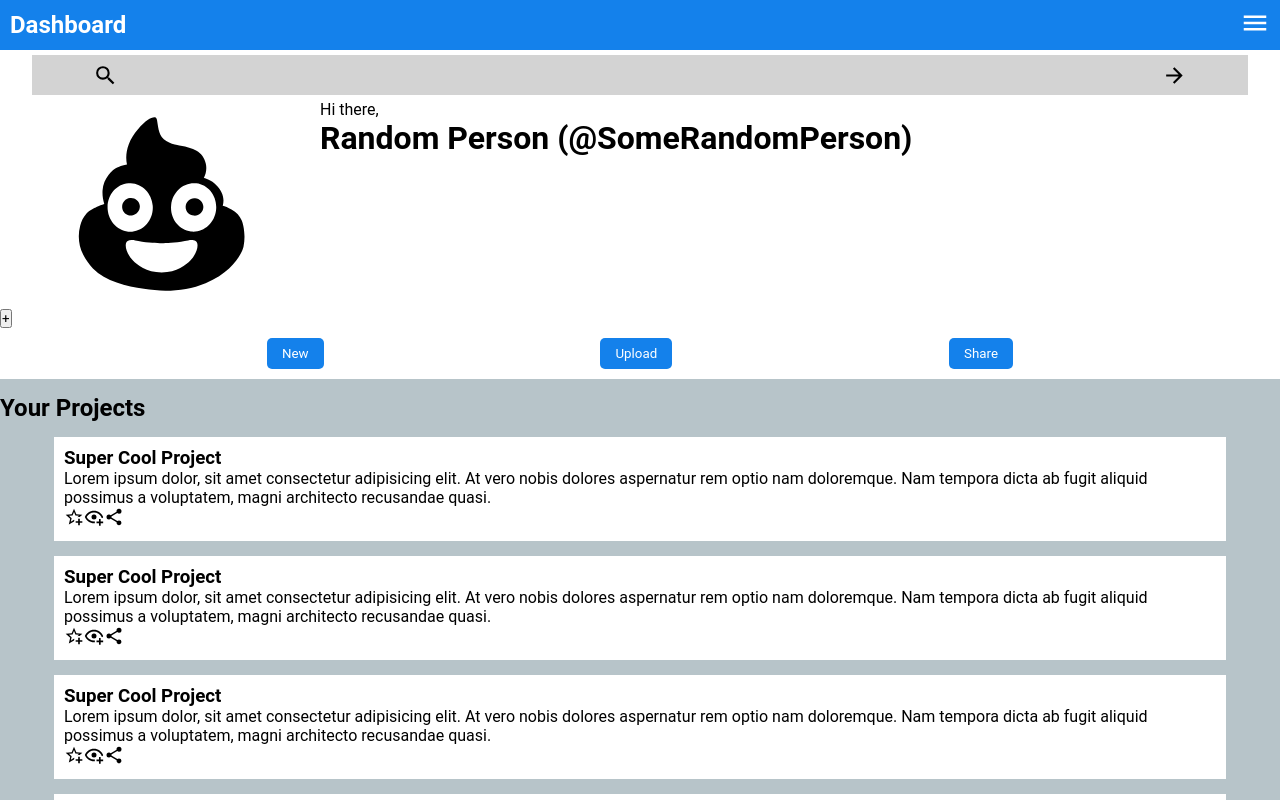
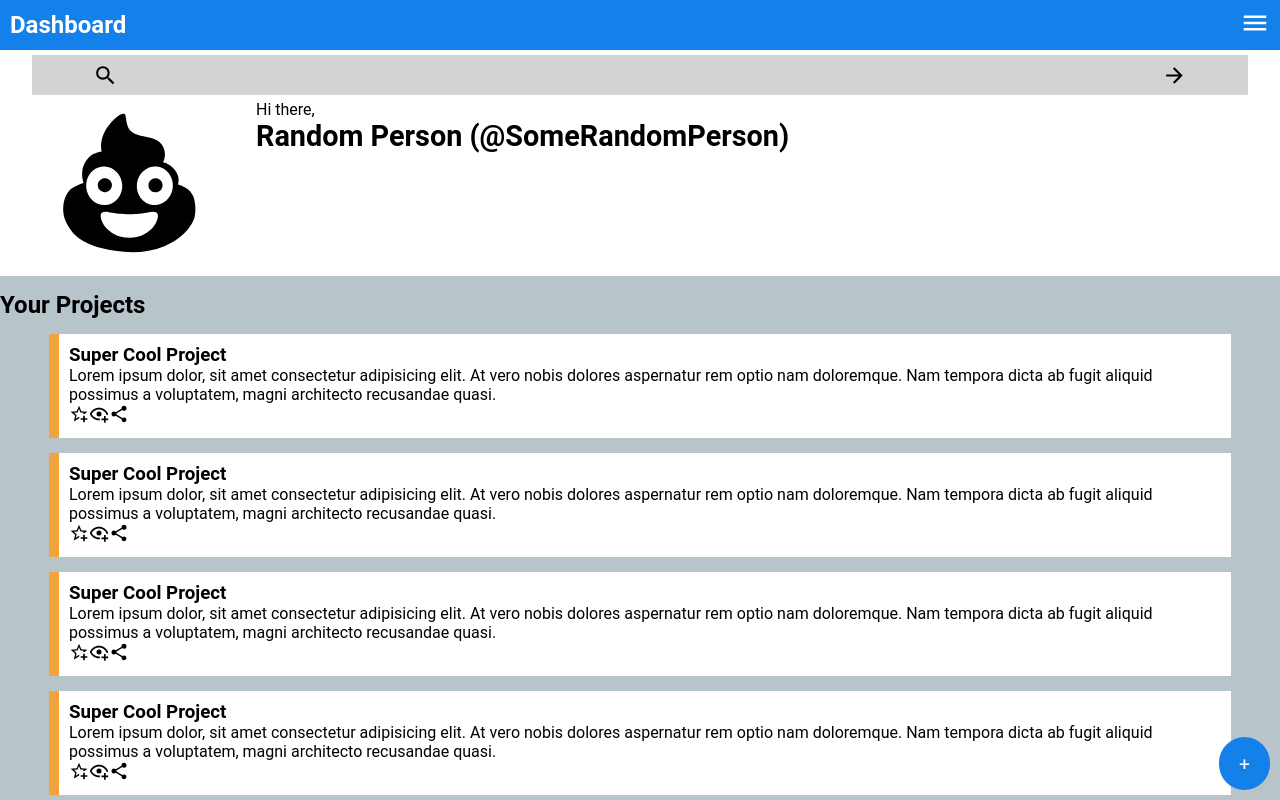
Before and after one commit to ImExtraPolite3/admin-dashboard, a React (Vite) app: page / in a window 1280 px wide. Shown: the top 800 px of the page. Built offline with nearby package versions, Linux system fonts and the light colour scheme; a web font is replaced by a local one.

Commit message:
style plus button

```diff
--- a/src/index.css
+++ b/src/index.css
@@ -46,7 +46,7 @@ nav {
 
 .headers > div:last-child {
   display: grid;
-  grid-template-columns: 25% 75%;
+  grid-template-columns: 20% 80%;
 }
 
 .headers > div:last-child > img {
@@ -55,23 +55,22 @@ nav {
 }
 
 .headers > div:last-child > div > h1 {
-  /* font-size: rem; */
+  font-size: 1.8rem;
 }
 
-.headers > div:last-child > div:last-child {
-  margin-top: 10px;
-  grid-column: 1 / 3;
-  display: flex;
-  gap: 10px;
-  justify-content: space-evenly;
+.plus {
+  position: fixed;
+  bottom: 10px;
+  right: 10px;
 }
 
-.headers > div:last-child > div:last-child > button {
+.plus > button {
   background-color: #1481eb;
+  border: none;
   color: white;
-  border: none;
-  padding: 8px 15px;
-  border-radius: 5px;
+  font-size: 1.2rem;
+  padding: 15px 20px;
+  border-radius: 100px;
 }
 
 .gray-background {
@@ -91,6 +90,7 @@ nav {
   padding: 10px;
   width: 90%;
   margin: auto;
+  border-left: solid#f0a439 10px;
 }
 
 .links > div > img {
```
